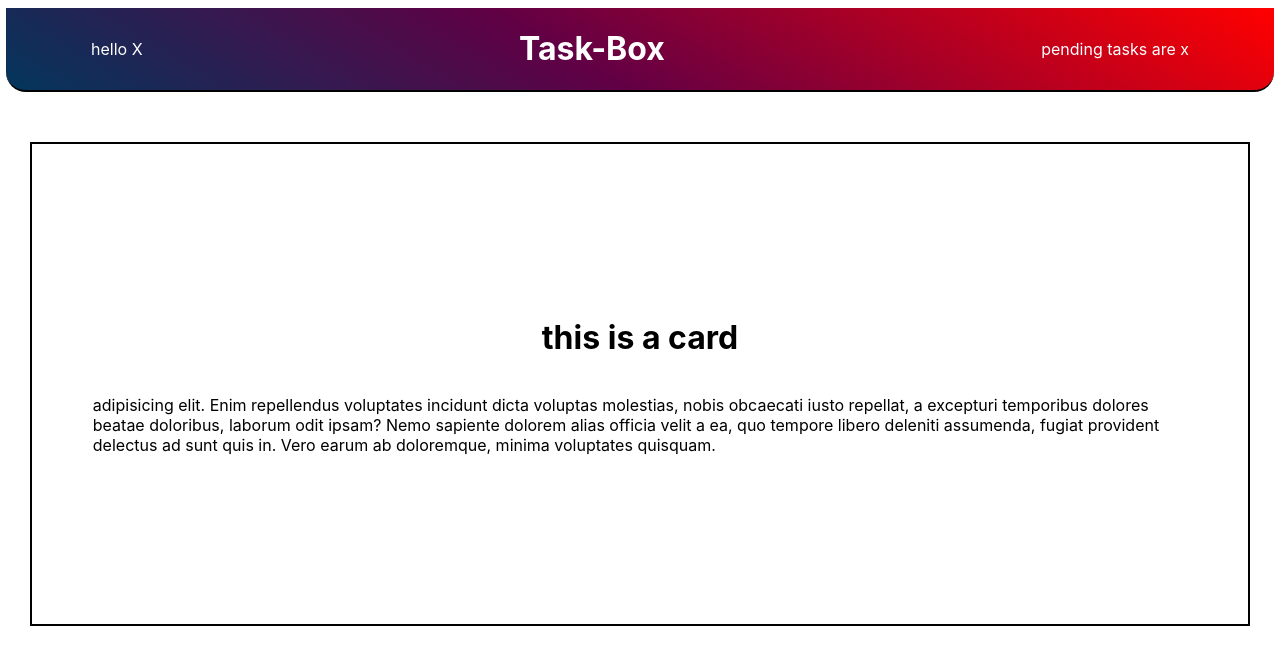
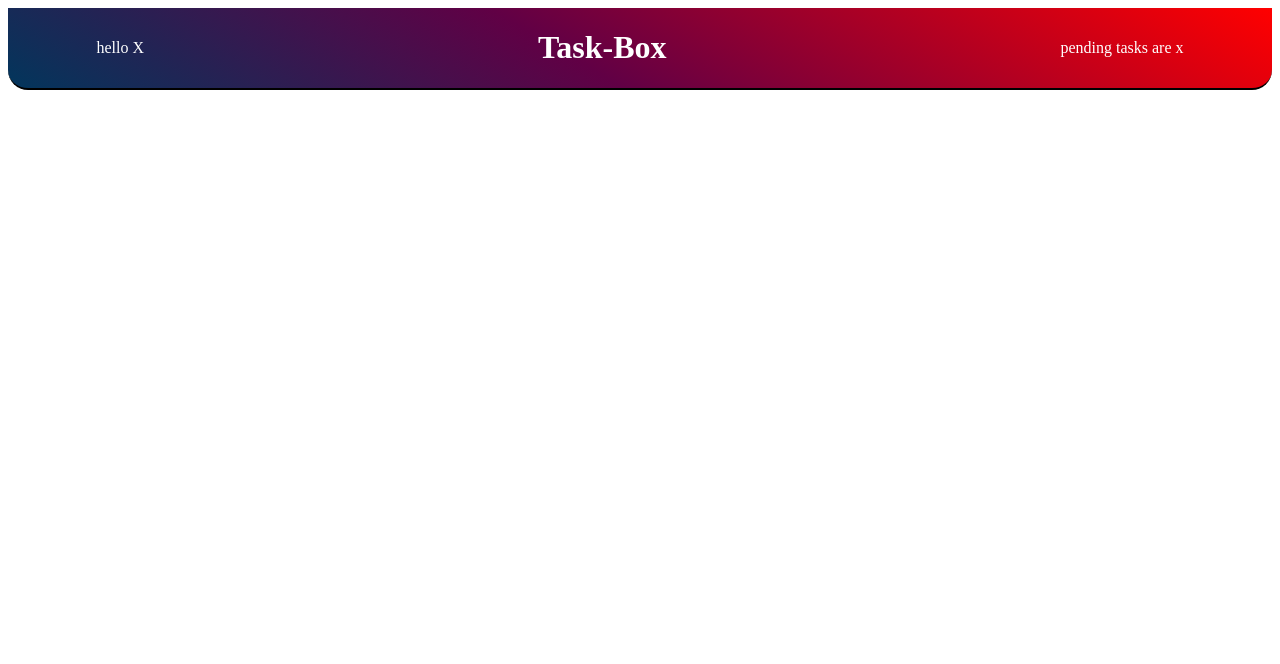
Before and after one commit to saurabh6893/TaskBox, a React (Create React App) app: page / in a window 1280 px wide. Shown: the top 664 px of the page. Built offline with nearby package versions, Linux system fonts and the light colour scheme.

Commit message:
fixed the ui

```diff
--- a/src/App.js
+++ b/src/App.js
@@ -1,11 +1,10 @@
 import React from 'react'
 import Head from './Components/Head'
-import Card from './Card'
+
 function App() {
   return (
     <>
       <Head />
-      <Card />
     </>
   )
 }
--- a/src/Card.jsx
+++ /dev/null
@@ -1,12 +0,0 @@
-import React from 'react'
-import Task from './Components/Task'
-function Card() {
-  return (
-    <div className='card'>
-      <h1>this is a card</h1>
-      <Task />
-    </div>
-  )
-}
-
-export default Card
--- a/src/Components/Task.jsx
+++ /dev/null
@@ -1,18 +0,0 @@
-import React from 'react'
-
-function Task() {
-  return (
-    <div className='task'>
-      <p>
-        adipisicing elit. Enim repellendus voluptates incidunt dicta voluptas
-        molestias, nobis obcaecati iusto repellat, a excepturi temporibus
-        dolores beatae doloribus, laborum odit ipsam? Nemo sapiente dolorem
-        alias officia velit a ea, quo tempore libero deleniti assumenda, fugiat
-        provident delectus ad sunt quis in. Vero earum ab doloremque, minima
-        voluptates quisquam.
-      </p>
-    </div>
-  )
-}
-
-export default Task
--- a/src/index.css
+++ b/src/index.css
@@ -1,4 +1,4 @@
-body {
+/* body {
   display: flex;
   justify-content: space-around;
   align-items: center;
@@ -8,14 +8,10 @@ body {
     sans-serif;
   -webkit-font-smoothing: antialiased;
   -moz-osx-font-smoothing: grayscale;
-}
-
-code {
-  font-family: source-code-pro, Menlo, Monaco, Consolas, 'Courier New',
-    monospace;
-}
+} */
 
 .head {
+  margin: 0;
   display: flex;
   flex-direction: row;
   justify-content: space-between;
@@ -33,20 +29,4 @@ code {
     rgba(255, 0, 0, 1) 100%
   );
   margin-bottom: 50px;
-  position: relative;
-  width: 90%;
-  right: 2%;
 }
-.card {
-  border: 2px solid black;
-  height: 60vh;
-  width: 95vw;
-  display: flex;
-  flex-direction: column;
-  justify-content: center;
-  align-items: center;
-}
-
-.task {
-  width: 90%;
-}
```
